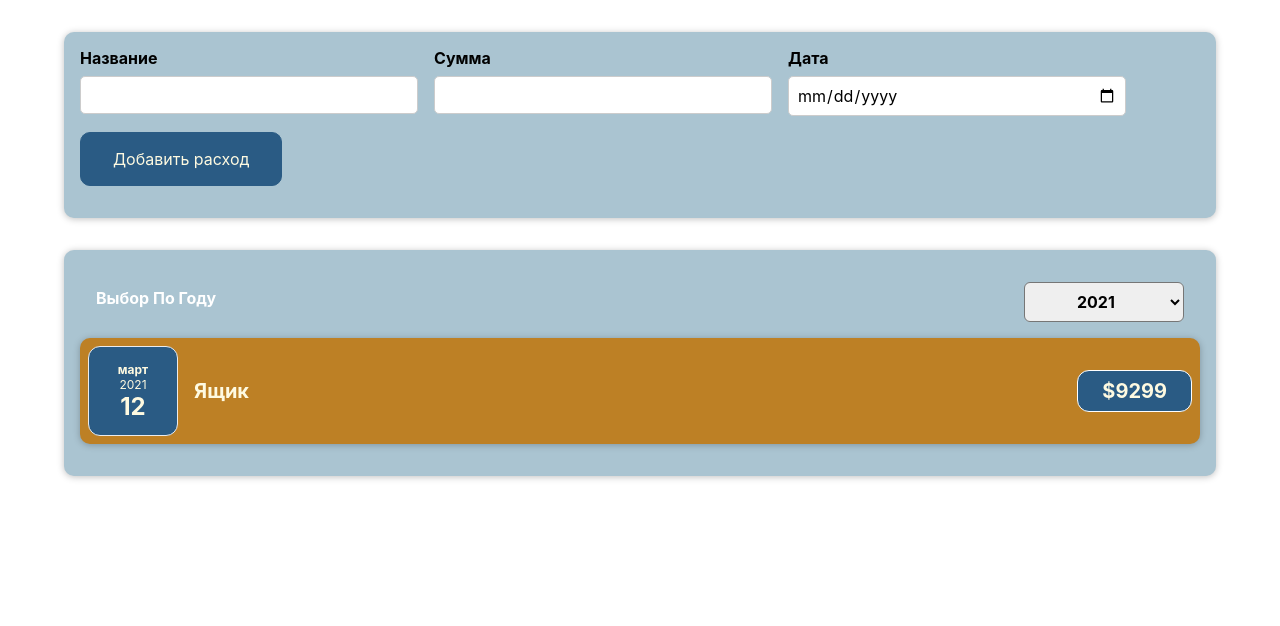
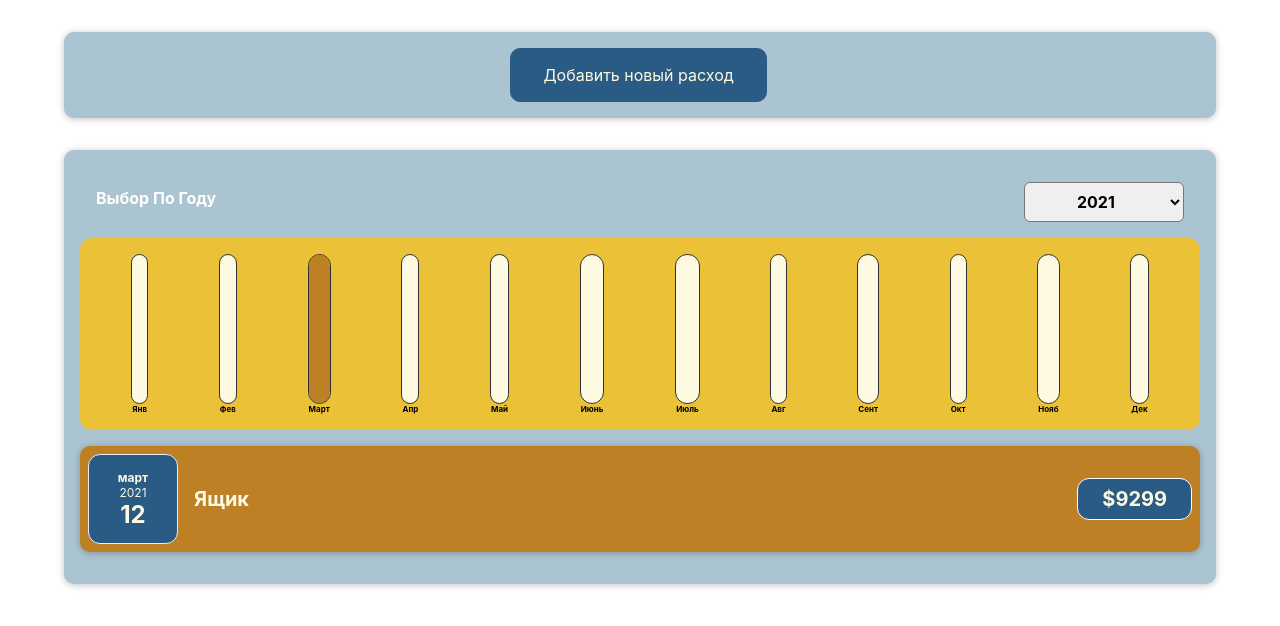
Before and after one commit to mosxe/costs-months, a React (Create React App) app: page / in a window 1280 px wide. Shown: the top 626 px of the page. Built offline with nearby package versions, Linux system fonts and the light colour scheme.

Commit message:
visible/hide costForm and added new Diagram component

```diff
--- a/public/index.html
+++ b/public/index.html
@@ -6,9 +6,9 @@
     <meta name="theme-color" content="#000000" />
     <meta
       name="description"
-      content="Web site created using create-react-app"
+      content="Учет расходов"
     />
-    <title>React App</title>
+    <title>Учет расходов</title>
   </head>
   <body>
     <div id="root"></div>
--- a/src/components/Costs/Costs.js
+++ b/src/components/Costs/Costs.js
@@ -3,6 +3,7 @@ import { useState } from 'react';
 import CostList from './CostList';
 import CostFilter from './CostFilter';
 import Card from '../UI/Card';
+import CostsDiagram from './CostsDiagram';
 import './Costs.css';
 
 const Costs = ({costs}) => {
@@ -18,6 +19,7 @@ const Costs = ({costs}) => {
   return (
     <Card className="costs">
       <CostFilter year={selectedYear} onChangeYear={changeYear} />
+      <CostsDiagram costs={filterCosts}/>
       <CostList costs={filterCosts} />
     </Card>
   )
--- /dev/null
+++ b/src/components/Costs/CostsDiagram.js
@@ -0,0 +1,27 @@
+import Diagram from "../Diagrams/Diagram"
+
+const CostsDiagram = ({costs}) => {
+  const diagramDataSets = [
+    { label: 'Янв', value: 0 },
+    { label: 'Фев', value: 0 },
+    { label: 'Март', value: 0 },
+    { label: 'Апр', value: 0 },
+    { label: 'Май', value: 0 },
+    { label: 'Июнь', value: 0 },
+    { label: 'Июль', value: 0 },
+    { label: 'Авг', value: 0 },
+    { label: 'Сент', value: 0 },
+    { label: 'Окт', value: 0 },
+    { label: 'Нояб', value: 0 },
+    { label: 'Дек', value: 0 }
+  ];
+
+  for (const cost of costs) {
+    const costMonth = cost.date.getMonth();
+    diagramDataSets[costMonth].value += cost.amount;
+  }
+
+  return <Diagram dataSets={diagramDataSets}/>;
+};
+
+export default CostsDiagram;
--- /dev/null
+++ b/src/components/Diagrams/Diagram.css
@@ -0,0 +1,9 @@
+.diagram {
+  padding: 1rem;
+  border-radius: 12px;
+  background-color: #ebc137;
+  text-align: center;
+  display: flex;
+  justify-content: space-around;
+  height: 10rem;
+}
--- /dev/null
+++ b/src/components/Diagrams/Diagram.js
@@ -0,0 +1,22 @@
+import DiagramBar from './DiagramBar';
+import './Diagram.css';
+
+const Diagram = ({dataSets}) => {
+  const dataSetsValues = dataSets.map(dataSet => dataSet.value);
+  const maxMonthCosts = Math.max(...dataSetsValues);
+  return (
+    <div className="diagram">
+      {
+        dataSets.map(dataSet => (
+          <DiagramBar key={dataSet.label}
+            value={dataSet.value}
+            maxValue={maxMonthCosts}
+            label={dataSet.label}
+          />)
+        )
+      }
+    </div>
+  )
+};
+
+export default Diagram;
--- /dev/null
+++ b/src/components/Diagrams/DiagramBar.css
@@ -0,0 +1,30 @@
+.diagram-bar {
+  height: 100%;
+  display: flex;
+  flex-direction: column;
+  align-items: center;
+}
+
+.diagram-bar__inner {
+  height: 100%;
+  width: 100%;
+  border: 1px solid #313131;
+  border-radius: 12px;
+  background-color: #fefae1;
+  overflow: hidden;
+  display: flex;
+  flex-direction: column;
+  justify-content: flex-end;
+}
+
+.diagram-bar__fill {
+  background-color: #bd8025;
+  width: 100%;
+  transition: all 0.3s ease-out;
+}
+
+.diagram-bar__label {
+  font-weight: bold;
+  font-size: 0.5rem;
+  text-align: center;
+}
--- /dev/null
+++ b/src/components/Diagrams/DiagramBar.js
@@ -0,0 +1,20 @@
+import './DiagramBar.css';
+
+const DiagramBar = ({label, value, maxValue}) => {
+  let barFillHeight = '0%';
+  if (maxValue > 0) {
+    barFillHeight = `${Math.round(value/maxValue * 100)}%`;
+  }
+
+  return (
+    <div className="diagram-bar">
+      <div className="diagram-bar__inner">
+        <div className="diagram-bar__fill" style={{'height': barFillHeight}}>
+        </div>
+      </div>
+      <div className="diagram-bar__label">{label}</div>
+    </div>
+  )
+};
+
+export default DiagramBar;
--- a/src/components/NewCost/CostForm.js
+++ b/src/components/NewCost/CostForm.js
@@ -51,6 +51,7 @@ const CostForm = (props) => {
         </div>
         <div className="new-cost__actions">
           <button type="submit">Добавить расход</button>
+          <button onClick={props.visibleFormHandler}>Отмена</button>
         </div>
       </div>
     </form>
--- a/src/components/NewCost/NewCost.js
+++ b/src/components/NewCost/NewCost.js
@@ -1,17 +1,34 @@
+import { useState } from 'react';
 import CostForm from './CostForm';
 import './NewCost.css';
 
 const NewCost = (props) => {
+  const [visibleForm, setVisibleForm] = useState(false);
+
+  const visibleFormHandler = () => {
+    setVisibleForm(prev => !prev);
+  }
+
   const saveCostDataHandler = (inputCostData) => {
     const costData = {
       ...inputCostData,
       id: Math.random().toString()
     }
-    props.onAddCost(costData)
+    props.onAddCost(costData);
+    visibleFormHandler();
+  };
+
+  if (!visibleForm) {
+    return (
+      <div className="new-cost">
+        <button onClick={visibleFormHandler}>Добавить новый расход</button>
+      </div>
+    );
   }
+
   return (
     <div className="new-cost">
-      <CostForm onSaveCostData={saveCostDataHandler}/>
+      <CostForm onSaveCostData={saveCostDataHandler} visibleFormHandler={visibleFormHandler}/>
     </div>
   );
 };
```
